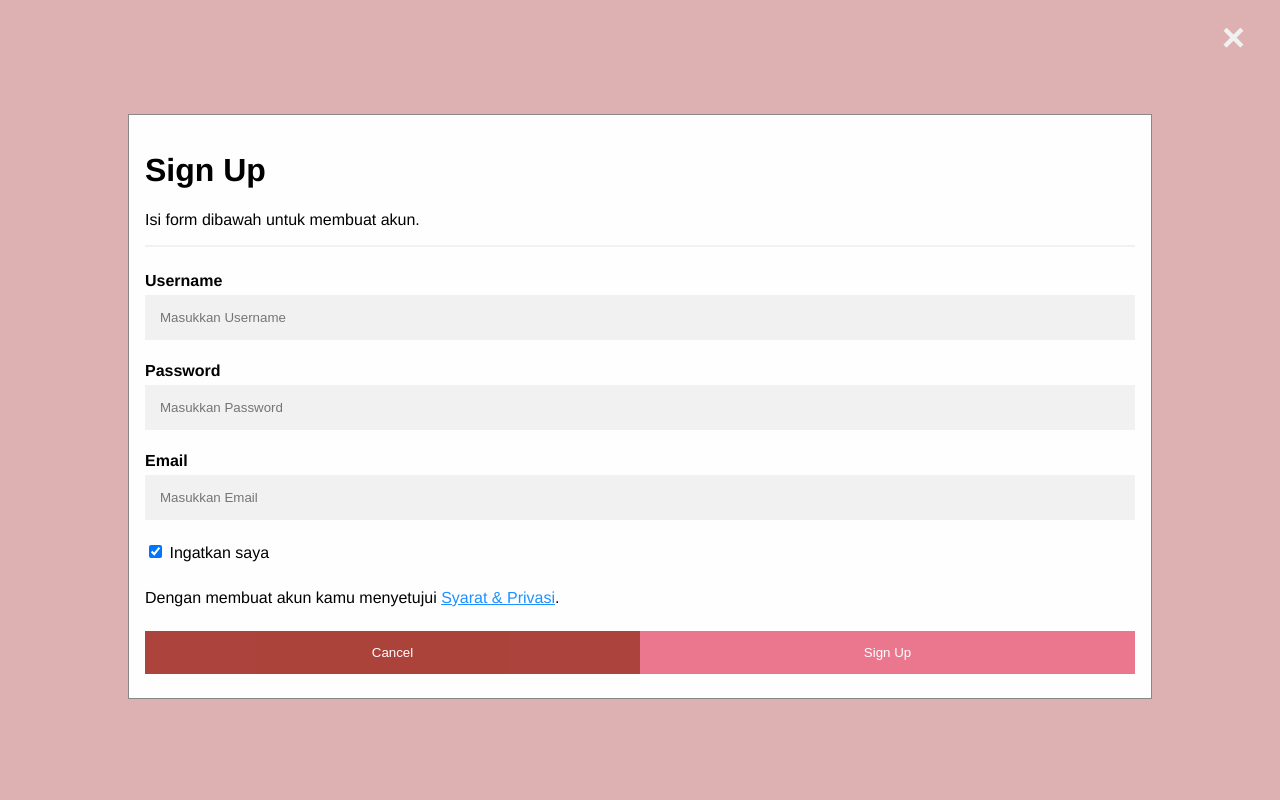
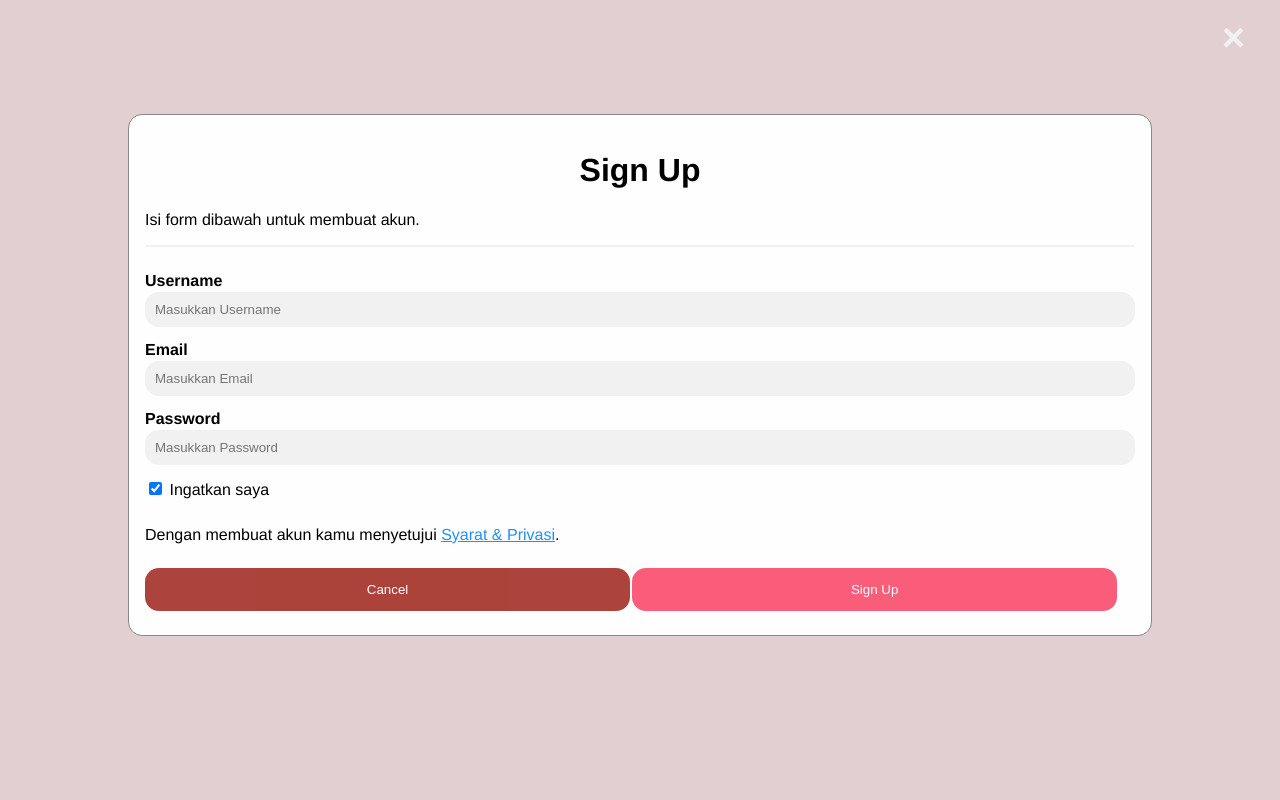
Before and after one commit to fetoaciatania/final-project, a PHP site: page /register.html in a window 1280 px wide, after a click on "Sign Up". Run offline with PHP 8.4, Linux system fonts and the light colour scheme.

Commit message:
updated signup page

```diff
--- a/register.css
+++ b/register.css
@@ -4,11 +4,16 @@ body {font-family: 'Franklin Gothic Medium', 'Arial Narrow', Arial, sans-serif;}
 /* Full-width input fields */
 input[type=text], input[type=password] {
   width: 100%;
-  padding: 15px;
-  margin: 5px 0 22px 0;
+  padding: 10px;
+  margin: 2px 0 14px 0;
   display: inline-block;
   border: none;
   background: #f1f1f1;
+  border-radius: 14px !important;
+}
+
+h1 {
+  text-align: center;
 }
 
 /* Add a background color when the inputs get focus */
@@ -19,7 +24,7 @@ input[type=text]:focus, input[type=password]:focus {
 
 /* Set a style for all buttons */
 button {
-  background-color: #e86981;
+  background-color: #FA4C6B;
   color: white;
   padding: 14px 20px;
   margin: 8px 0;
@@ -27,6 +32,8 @@ button {
   cursor: pointer;
   width: 100%;
   opacity: 0.9;
+  border-radius: 14px;
+  text-align: center;
 }
 
 button:hover {
@@ -41,8 +48,16 @@ button:hover {
 
 /* Float cancel and signup buttons and add an equal width */
 .cancelbtn, .signupbtn {
+  width: 49%;
   float: left;
-  width: 50%;
+}
+
+.cancelbtn {
+  margin-right: 1px;
+}
+
+.signupbtn{
+  margin-left: 1px;
 }
 
 /* Add padding to container elements */
@@ -60,7 +75,7 @@ button:hover {
   width: 100%; /* Full width */
   height: 100%; /* Full height */
   overflow: auto; /* Enable scroll if needed */
-  background-color: rgb(221, 177, 177);
+  background-color: #e1cfd2;
   padding-top: 50px;
 }
 
@@ -70,12 +85,14 @@ button:hover {
   margin: 5% auto 15% auto; /* 5% from the top, 15% from the bottom and centered */
   border: 1px solid #888;
   width: 80%; /* Could be more or less, depending on screen size */
+  border-radius: 14px !important;
 }
 
 /* Style the horizontal ruler */
 hr {
   border: 1px solid #f1f1f1;
   margin-bottom: 25px;
+  border-radius: 14px;
 }
 
 /* The Close Button (x) */
@@ -102,7 +119,7 @@ hr {
 }
 
 /* Change styles for cancel button and signup button on extra small screens */
-@media screen and (max-width: 300px) {
+@media screen and (max-width: 100px) {
   .cancelbtn, .signupbtn {
      width: 100%;
   }
--- a/register.html
+++ b/register.html
@@ -4,7 +4,7 @@
 <head>
   <meta charset="utf-8">
   <meta name="viewport" content="width=device-width">
-  <title>replit</title>
+  <title>GirlsZoneSignUp</title>
   <link href="register.css" rel="stylesheet" type="text/css" />
 <body>
 <h2>Yuk Sign Up-!!</h2>
@@ -13,23 +13,23 @@
 
 <div id="form" class="modal">
   <span onclick="document.getElementById('form').style.display='none'" class="close" title="Close Modal">&times;</span>
-  <form class="modal-content" action="/action_page.php">
+  <form class="modal-content" action="/action_page.php" id="form-register">
     <div class="container">
       <h1>Sign Up</h1>
       <p>Isi form dibawah untuk membuat akun.</p>
       <hr>
-      <label for="email"><b>Username</b></label>
-      <input type="text" placeholder="Masukkan Username" name="username" required>
 
-      <label for="psw"><b>Password</b></label>
-      <input type="password" placeholder="Masukkan Password" name="psw" required>
+      <label for="username"><b>Username</b></label>
+        <input type="text" placeholder="Masukkan Username" name="username" required>
 
-      <label for="psw-repeat"><b>Email</b></label>
-      <input type="password" placeholder="Masukkan Email" name="Email" required>
+        <label for="psw"><b>Email</b></label>
+        <input type="password" placeholder="Masukkan Email" name="Email" required>
 
-      <label>
+        <label for="psw-repeat"><b>Password</b></label>
+        <input type="password" placeholder="Masukkan Password" name="psw" required>
         <input type="checkbox" checked="checked" name="remember" style="margin-bottom:15px"> Ingatkan saya
       </label>
+    </hr>
 
       <p>Dengan membuat akun kamu menyetujui <a href="#" style="color:dodgerblue">Syarat & Privasi</a>.</p>
 
```
Also changed, not shown: register.js (+42 -0 lines).
